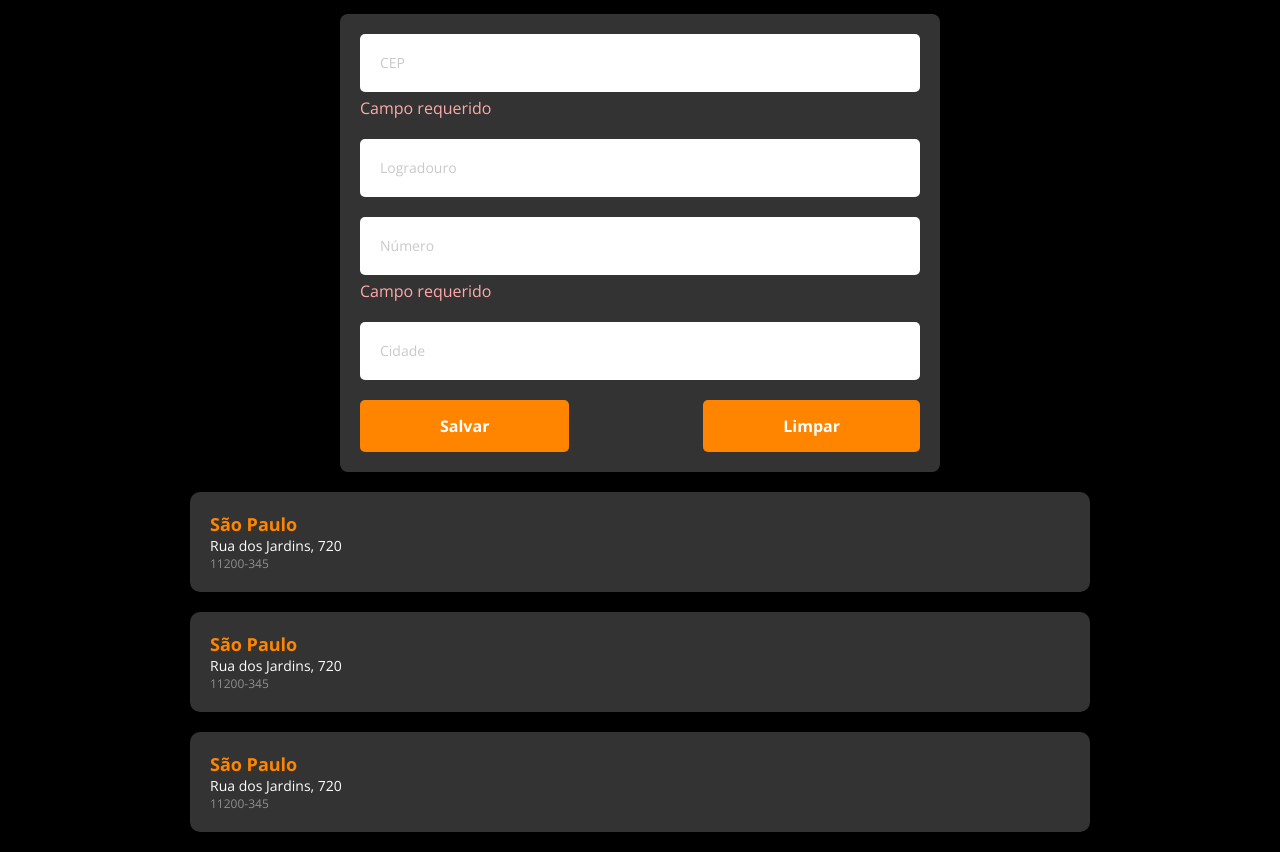
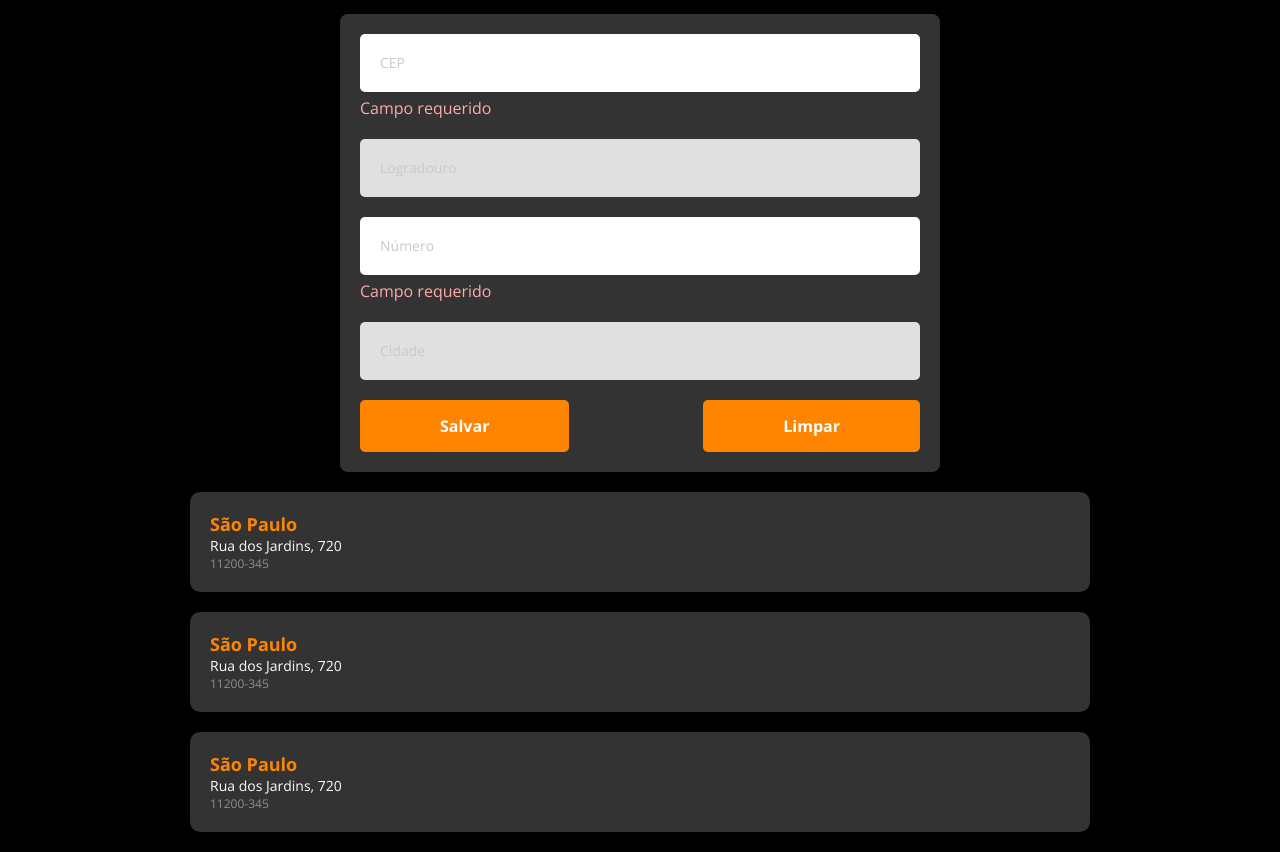
Before and after one commit to diesantana/dsviacep, a plain HTML site: page index.html in a window 1280 px wide. Shown: the part 86-938 px from the top of the page. Drawn offline with nearby package versions, Linux system fonts and the light colour scheme.

Commit message:
feat: Estiliza os campos desabilitados

```diff
--- a/css/style.css
+++ b/css/style.css
@@ -142,6 +142,10 @@ section#list-section, section#form-section {
   color: #faa;
 }
 
+.input-group input:disabled{
+  background-color: #e0e0e0;
+}
+
 /* MEDIA QUERIES */
 @media screen and (min-width: 576px) {
 .btn-group {
--- a/index.html
+++ b/index.html
@@ -34,7 +34,7 @@
                     <!-- INPUT STREET -->
                     <div class="input-group">
                         <label class="sr-only" for="street">Logradouro:</label>
-                        <input name="street" id="street" type="text" placeholder="Logradouro">
+                        <input name="street" id="street" type="text" placeholder="Logradouro" disabled>
                     </div>
                     <!-- INPUT NUMBER -->
                     <div class="input-group">
@@ -45,7 +45,7 @@
                     <!-- INPUT CITY -->
                     <div class="input-group">
                         <label class="sr-only" for="city">Cidade:</label>
-                        <input name="city" id="city" type="text" placeholder="Cidade">
+                        <input name="city" id="city" type="text" placeholder="Cidade" disabled>
                     </div>
                     <!-- BUTTONS -->
                     <div class="btn-group">
```
